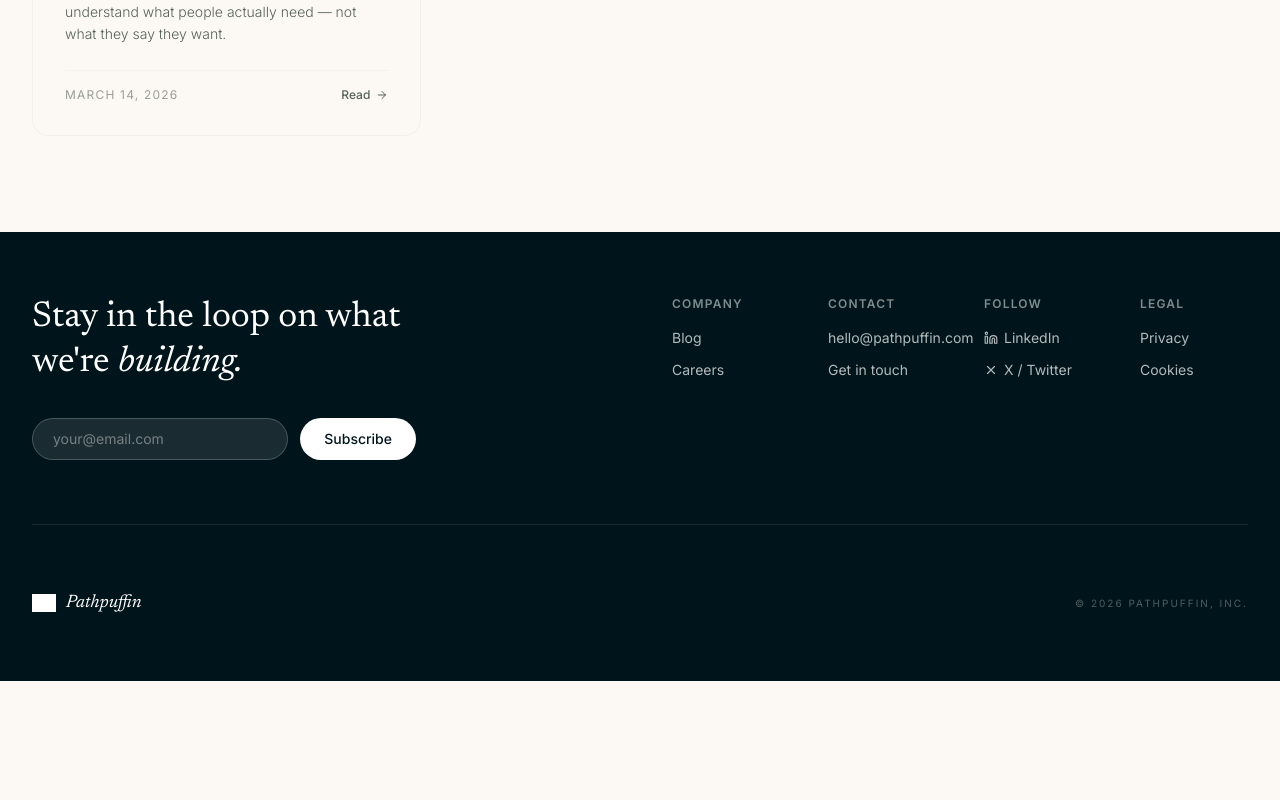
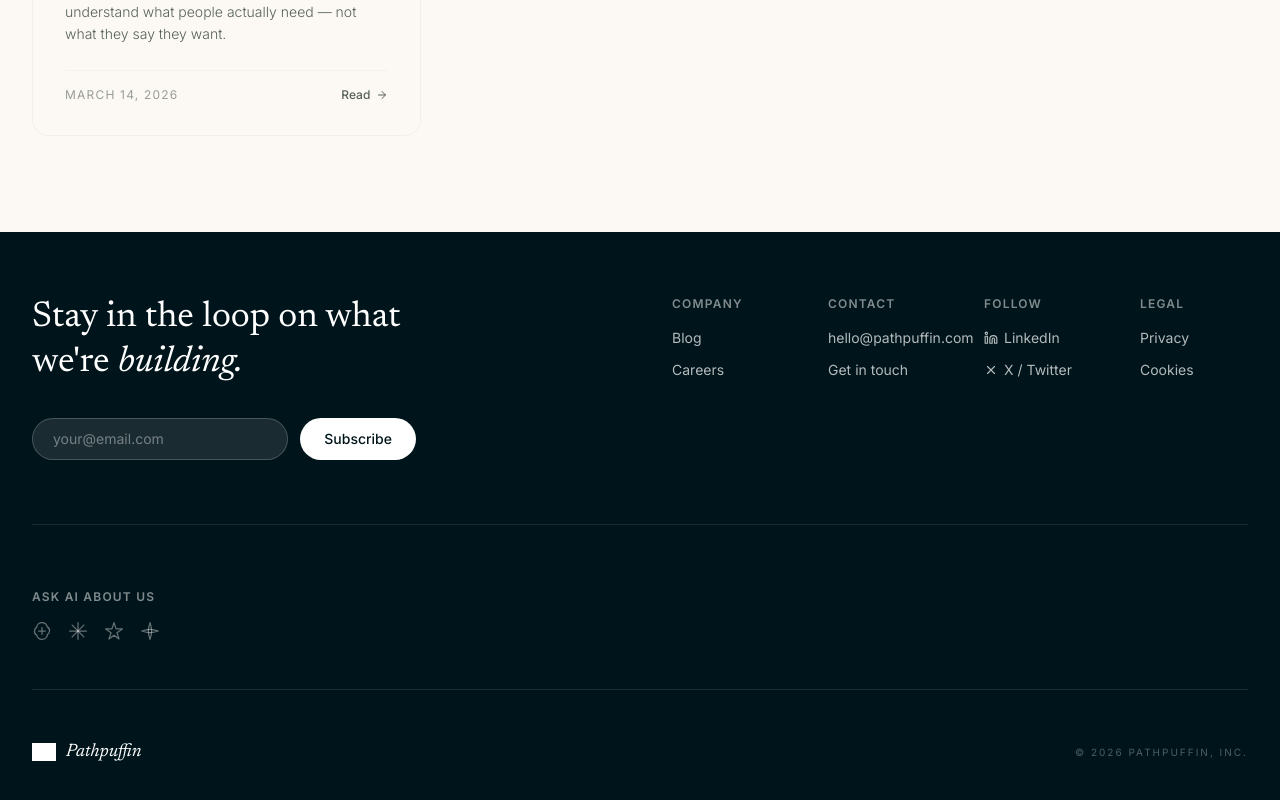
Before and after one commit to PathPuffin/pathpuffin_website, a React (Vite) app: page /blog in a window 1280 px wide. Shown: the part 1237-2037 px from the top of the page. Before the commit the page ends 1918 px from the top, so only its background shows below. Built offline with nearby package versions, Linux system fonts and the light colour scheme; grey boxes are pictures that could not be loaded.

Commit message:
Add Ask AI About Us section to footer

```diff
--- a/src/Footer.tsx
+++ b/src/Footer.tsx
@@ -4,6 +4,54 @@ import { LinkedinIcon, XIcon } from "lucide-react";
 
 const LOGO_URL = "/puffin_logo_highres.png";
 const CONTACT_EMAIL = "hello@pathpuffin.com";
+
+const AI_QUERY = encodeURIComponent(
+  "What is Pathpuffin? Summarize what they do as an engineering studio, their philosophy of engineering with soul, and how they approach building software."
+);
+
+const AI_LINKS = [
+  {
+    name: "ChatGPT",
+    href: `https://chatgpt.com/?q=${AI_QUERY}`,
+    icon: (
+      <svg viewBox="0 0 24 24" fill="none" stroke="currentColor" strokeWidth="1.5" strokeLinecap="round" strokeLinejoin="round" className="w-5 h-5">
+        <path d="M12 2a6.5 6.5 0 0 1 6.34 5.05A5 5 0 0 1 21 12a5 5 0 0 1-2.5 4.33A6.5 6.5 0 0 1 12 22a6.5 6.5 0 0 1-6.34-5.05A5 5 0 0 1 3 12a5 5 0 0 1 2.5-4.33A6.5 6.5 0 0 1 12 2z" />
+        <path d="M12 8v8M8 12h8" />
+      </svg>
+    ),
+  },
+  {
+    name: "Claude",
+    href: `https://claude.ai/new?q=${AI_QUERY}`,
+    icon: (
+      <svg viewBox="0 0 24 24" fill="none" stroke="currentColor" strokeWidth="1.5" strokeLinecap="round" className="w-5 h-5">
+        <line x1="12" y1="2" x2="12" y2="22" />
+        <line x1="2" y1="12" x2="22" y2="12" />
+        <line x1="4.93" y1="4.93" x2="19.07" y2="19.07" />
+        <line x1="19.07" y1="4.93" x2="4.93" y2="19.07" />
+      </svg>
+    ),
+  },
+  {
+    name: "Perplexity",
+    href: `https://www.perplexity.ai/search?q=${AI_QUERY}`,
+    icon: (
+      <svg viewBox="0 0 24 24" fill="none" stroke="currentColor" strokeWidth="1.5" strokeLinecap="round" strokeLinejoin="round" className="w-5 h-5">
+        <path d="M12 2l2.5 7.5H22l-6.5 4.5 2.5 7.5L12 17l-6 4.5 2.5-7.5L2 9.5h7.5z" />
+      </svg>
+    ),
+  },
+  {
+    name: "Gemini",
+    href: `https://gemini.google.com/app?q=${AI_QUERY}`,
+    icon: (
+      <svg viewBox="0 0 24 24" fill="none" stroke="currentColor" strokeWidth="1.5" strokeLinecap="round" strokeLinejoin="round" className="w-5 h-5">
+        <path d="M12 2C12 2 14 8 14 12C14 16 12 22 12 22C12 22 10 16 10 12C10 8 12 2 12 2Z" />
+        <path d="M2 12C2 12 8 10 12 10C16 10 22 12 22 12C22 12 16 14 12 14C8 14 2 12 2 12Z" />
+      </svg>
+    ),
+  },
+];
 
 export default function Footer() {
   const [email, setEmail] = useState("");
@@ -72,6 +120,25 @@ export default function Footer() {
           </div>
         </div>
 
+        {/* Ask AI About Us */}
+        <div className="mb-12 pb-12 border-b border-white/10">
+          <p className="text-xs font-semibold uppercase tracking-widest opacity-50 mb-4">Ask AI About Us</p>
+          <div className="flex items-center gap-4">
+            {AI_LINKS.map((ai) => (
+              <a
+                key={ai.name}
+                href={ai.href}
+                target="_blank"
+                rel="noopener noreferrer"
+                title={ai.name}
+                className="text-on-primary/40 hover:text-on-primary/80 transition-colors duration-200"
+              >
+                {ai.icon}
+              </a>
+            ))}
+          </div>
+        </div>
+
         <div className="flex flex-col sm:flex-row justify-between items-center gap-4">
           <Link to="/" className="flex items-center gap-2.5">
             <img src={LOGO_URL} alt="Pathpuffin Logo" className="w-6 h-6 object-contain brightness-0 invert" />
```
